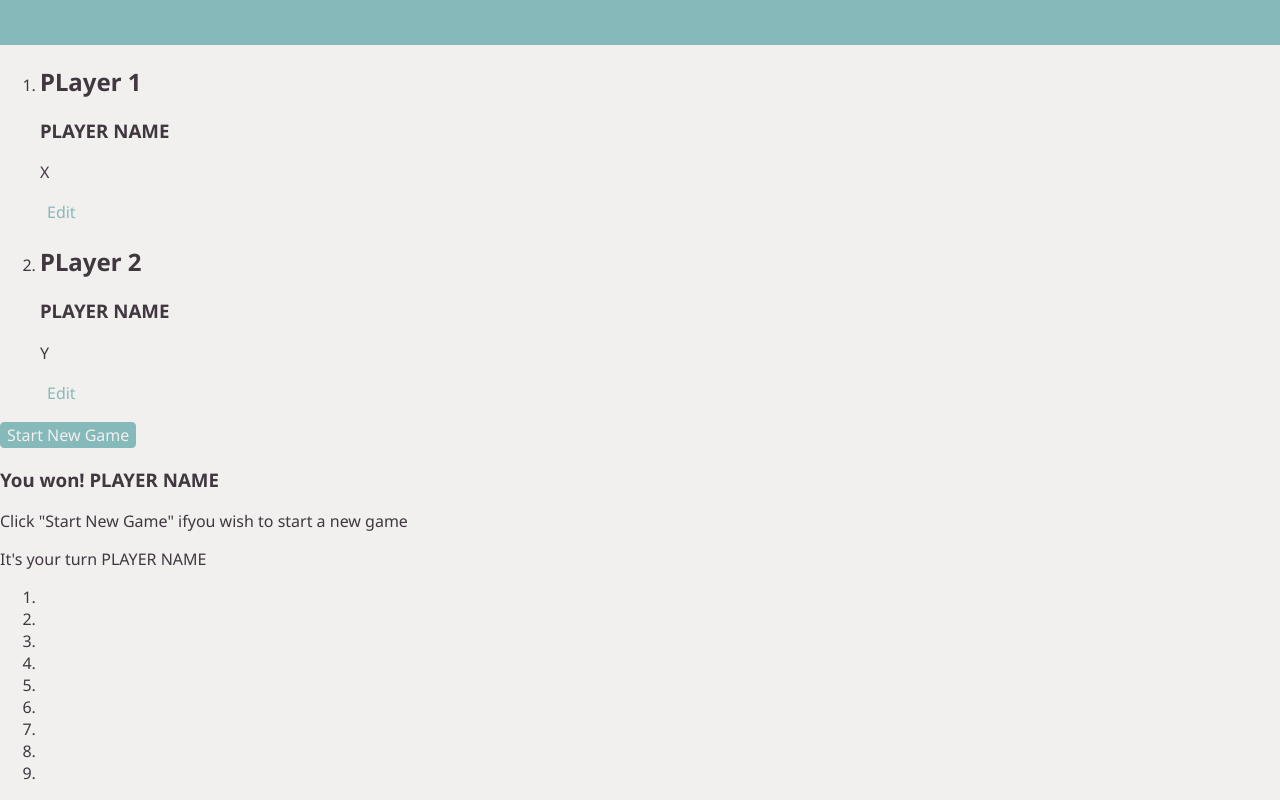
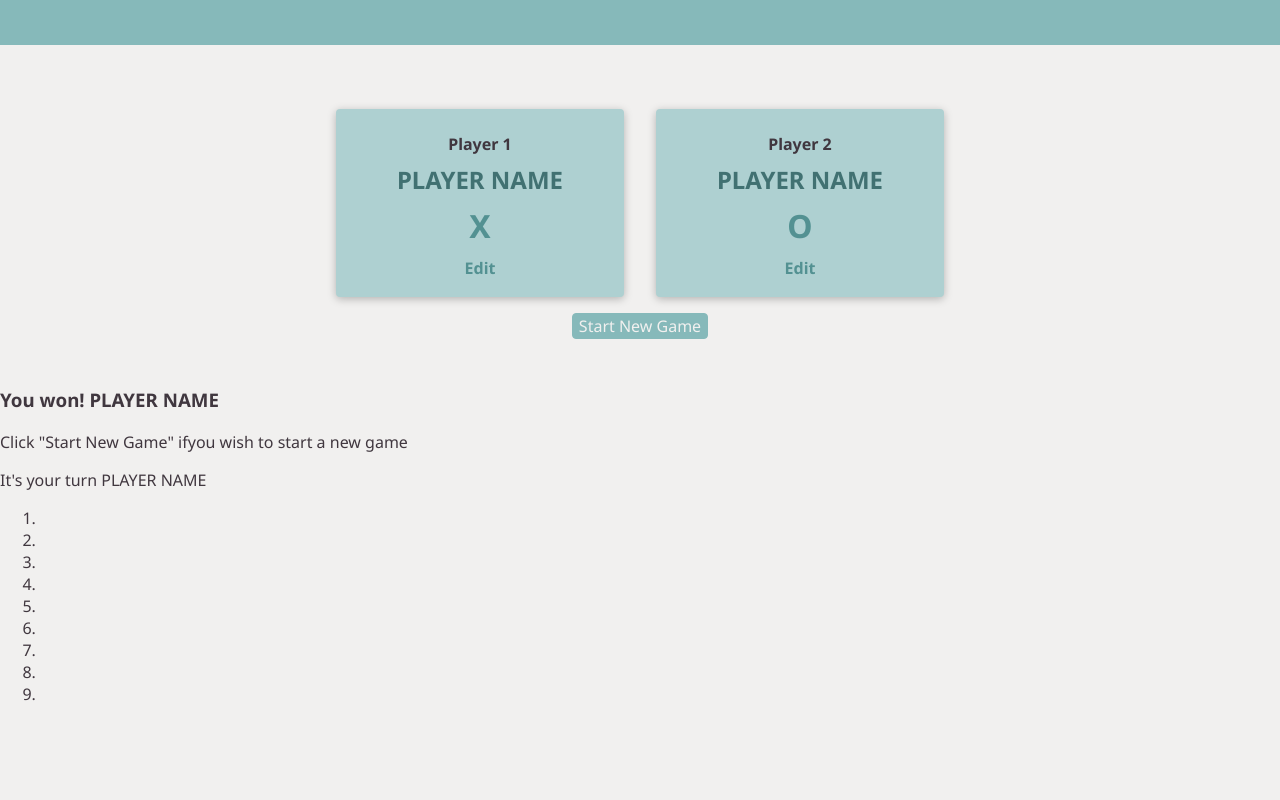
Before and after one commit to Drungor/Tic-Tac-Toe, a plain HTML site: page index.html in a window 1280 px wide. Shown: the part 143-943 px from the top of the page. After the commit the page ends 864 px from the top, so only its background shows below. Drawn offline with Linux system fonts and the light colour scheme.

Commit message:
Update player names and symbols in game configuration

```diff
--- a/index.html
+++ b/index.html
@@ -33,21 +33,21 @@
                 </div>
             </form>
         </aside>
-        <section id="game-configutation">
+        <section id="game-configuration">
             <ol>
                 <li>
                     <article>
-                        <h2> PLayer 1</h2>
+                        <h2> Player 1</h2>
                         <h3>PLAYER NAME</h3>
-                        <p>X</p>
+                        <p class="player-symbol">X</p>
                         <button class="btn rvs-btn" >Edit</button>
                     </article>
                 </li>
                 <li>
                     <article>
-                        <h2> PLayer 2</h2>
+                        <h2> Player 2</h2>
                         <h3>PLAYER NAME</h3>
-                        <p>Y</p>
+                        <p class="player-symbol">O</p>
                         <button class="btn rvs-btn">Edit</button>
                     </article>
                 </li>
--- a/styles/configurations.css
+++ b/styles/configurations.css
@@ -22,3 +22,44 @@
     width: 15rem;
     padding: 0.35rem;
 }
+
+ #game-configuration{
+    width: 90%;
+    max-width: 40rem;
+    margin: 3rem auto;
+    text-align: center;
+}
+
+#game-configuration h2{
+    font-size: 1rem ;
+    margin: 0.5rem 0;
+}
+
+#game-configuration ol {
+    list-style: none;
+    margin: 0;
+    padding: 0;
+    display: flex;
+}
+
+#game-configuration ol li {
+    margin: 1rem;
+    padding:1rem;
+    width: 50%;
+    background-color: var(--primary-color-300);
+    border-radius: 4px;
+    box-shadow: 0 2px 8px rgba(0,0,0,0.26);
+}
+
+#game-configuration ol li h3 {
+    font-size: 1.5rem;
+    margin: 0.5rem 0;
+    color: var(--primary-color-900);;
+}
+
+.player-symbol {
+    font-size: 2rem;
+    font-weight: bold;
+    color: var(--primary-color-700);
+    margin: 0.5rem 0;
+}
--- a/styles/overlays.css
+++ b/styles/overlays.css
@@ -20,7 +20,7 @@
     display: none;
 }
 
-@media (min-width 48rem){
+@media (min-width: 48rem) {
     .modal {
         left:calc(50%-20rem);
         width: 40rem;
--- a/styles/styles.css
+++ b/styles/styles.css
@@ -1,7 +1,11 @@
 :root {
-    --primary-color: #86b9ba;
-    --primary-color-hovered: #649192;
+    --primary-color-300: #aed0d1;
+    --primary-color-500: #86b9ba;
+    --primary-color-hovered: #539192;
+    --primary-color-700:#539192 ;
+    --primary-color-900:#417172 ;
     --secondary-color: #f1f0ef;
+    --impact-color: #f15e5d;
     --dark-color: #40373f;
     --light-color: #f1f0ef;
 }
@@ -14,7 +18,7 @@ body {
 }
 
 #main-header{
-    background-color: var(--primary-color);
+    background-color: var(--primary-color-500);
     color: var(--light-color);    ;
     padding: 2rem 5%;
     text-align: center;
@@ -23,8 +27,8 @@ body {
 .btn {
     font: inherit;
     padding: 0.5 rem 1.5rem;
-    background-color: var(--primary-color);
-    border: 1px solid var(--primary-color);
+    background-color: var(--primary-color-500);
+    border: 1px solid var(--primary-color-500);
     color: var(--light-color);
     border-radius: 4px;
     cursor: pointer;
@@ -33,7 +37,8 @@ body {
 .rvs-btn {
     background-color: transparent;
     border-color: transparent;
-    color: var(--primary-color);
+    color: var(--primary-color-700);
+    font-weight: 700;
 }
 
 .btn:hover {
@@ -44,6 +49,7 @@ body {
 
 .rvs-btn:hover{
     color: var(--primary-color-hovered);
-    background-color:#d2d2d2 ;
+    background-color:var(--primary-color-500) ;
     border-color: transparent;
+    color: var(--primary-color-900);
 }
```
